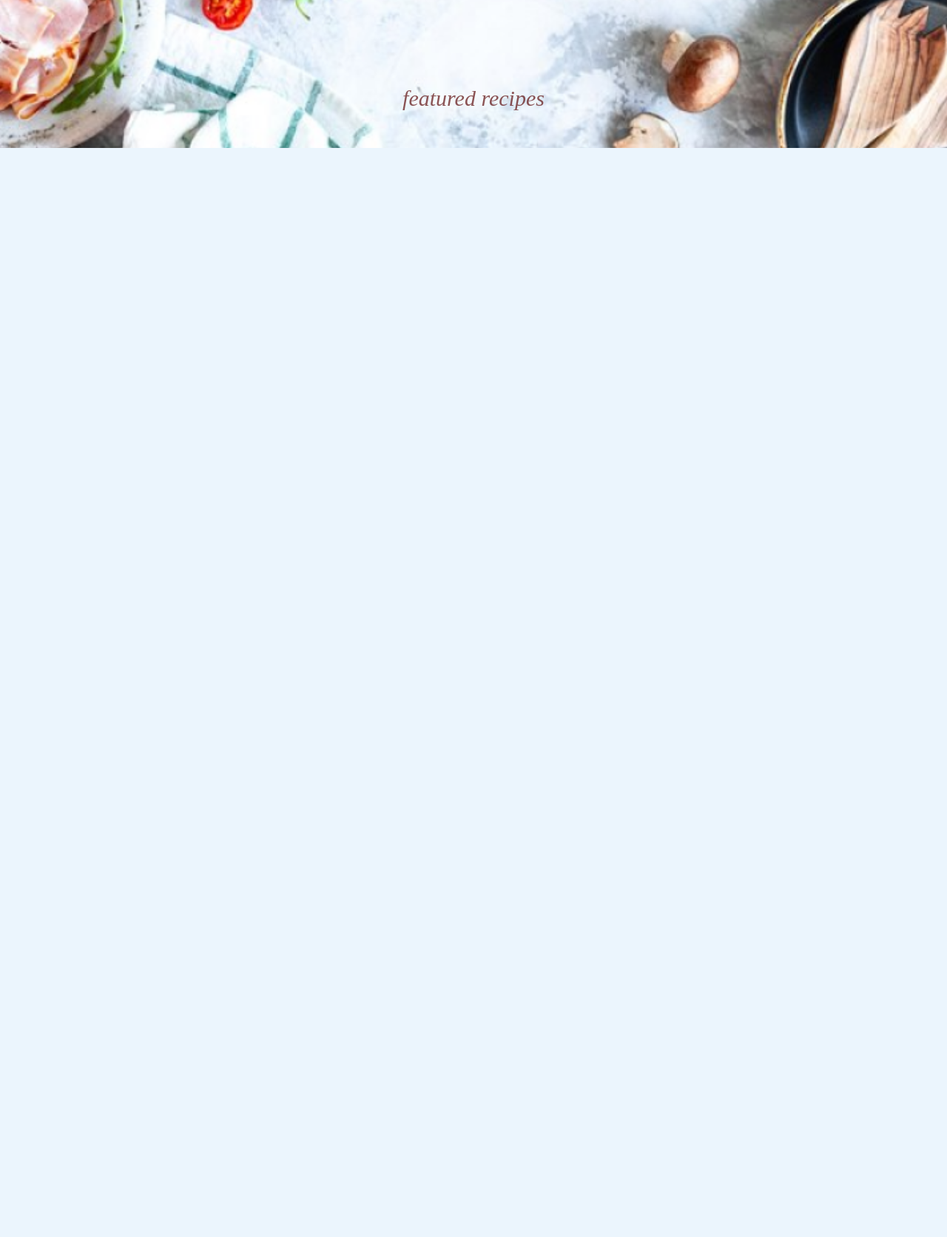
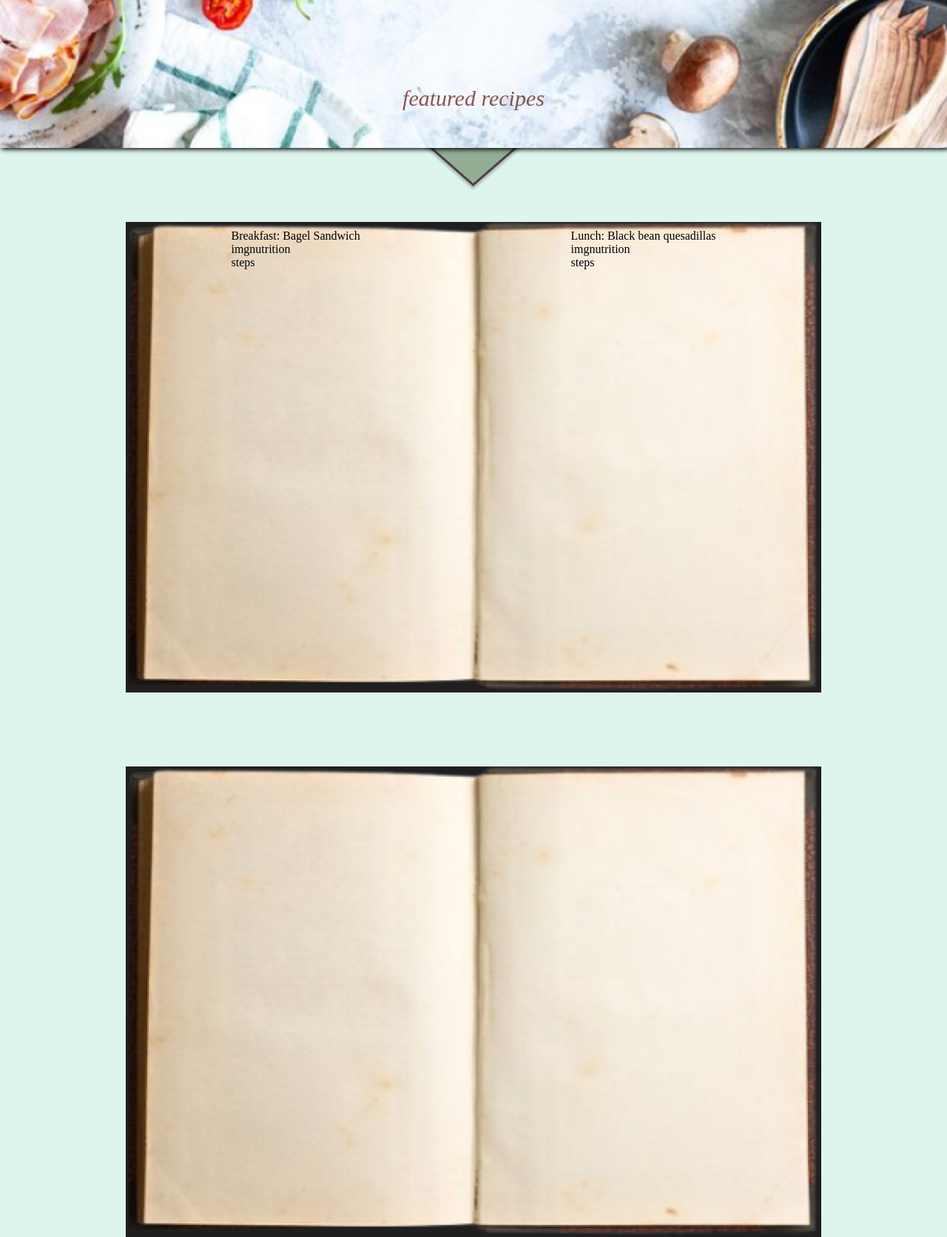
Before and after one commit to williams-esthera/BigBytesCo, a PHP site: page / in a window 1280 px wide. Shown: the part 600-2272 px from the top of the page at 74% size. Before the commit the page ends 800 px from the top, so only its background shows below. Run offline with PHP 8.4, Linux system fonts and the light colour scheme.

Commit message:
Recipe book layout

```diff
--- a/project1/index.css
+++ b/project1/homepage.css
@@ -18,21 +18,21 @@ html, body {
 /* Background */
 #homepage-background {
     /* Image quality is poor for some reason, can't find a fix for it */
-    position: fixed;
+    position: absolute;
     width: 100%;
     height: 100%;
 
     background-image: url('./images/homepageBackground.png');
     background-repeat: no-repeat;
+    background-position: center;
     background-size: cover;
-    background-position: center;
 
     transform: scaleY(-1);
-    z-index: -1;
+    z-index: -2;
 }
 
 /* Homepage containers */
-#container {
+#homepage-container {
     width: 100%;
     height: 100%;
 
@@ -40,6 +40,10 @@ html, body {
     flex-direction: column;
     justify-content: space-between;
     align-items: center;
+
+    z-index: -1;
+
+    box-shadow: 2px 2px 6px;
 }
 
 /* Homepage login */
--- a/project1/index.html
+++ b/project1/index.html
@@ -2,12 +2,14 @@
 <html lang="en">
     <head>
         <title>Recipe</title>
-        <link rel="stylesheet" href="./index.css">
+        <link rel="stylesheet" href="./homepage.css">
+        <link rel="stylesheet" href="./recipe.css">
     </head>
     <body>
+        <!-- Homepage -->
         <div id="homepage-background"></div>
 
-        <div id="container">
+        <div id="homepage-container">
             <div class="login">
                 <button>
                     <img src="./images/login.png">
@@ -16,7 +18,6 @@
 
             <div class="homepage-holder">
                 <div class="homepage-title">
-                    <!-- Homepage -->
                     <div>H</div>
                     <div>o</div>
                     <div>m</div>
@@ -36,5 +37,46 @@
             <div class="homepage-footer">featured recipes</div>
         </div>
 
+        <!-- Recipes -->
+        <div class="triangle">
+            <img src="./images/Polygon 1.png" />
+        </div>
+        <div id="recipe-container">
+            <div class="recipe-book">
+                <div class="left-page">
+                    <div class="recipe-title">
+                        Breakfast: Bagel Sandwich
+                    </div>
+                    <div class="recipe-top">
+                        <div class="recipe-image">
+                            img
+                        </div>
+                        <div class="recipe-nutrition">nutrition</div>
+                    </div>
+                    <div class="recipe-steps">
+                        steps
+                    </div>
+                </div>
+                <div class="right-page">
+                    <div class="recipe-title">
+                        Lunch: Black bean quesadillas
+                    </div>
+                    <div class="recipe-top">
+                        <div class="recipe-image">
+                            img
+                        </div>
+                        <div class="recipe-nutrition">nutrition</div>
+                    </div>
+                    <div class="recipe-steps">
+                        steps
+                    </div>
+                </div>
+            </div>
+            <div class="recipe-book"></div>
+
+
+        </div>
+
+
     </body>
 </html>
--- /dev/null
+++ b/project1/recipe.css
@@ -0,0 +1,56 @@
+
+/* Triangle */
+.triangle {
+    width: 100%;
+
+    display: flex;
+    justify-content: center;
+
+    z-index: -3;
+    position: relative;
+}
+
+.triangle > img {
+    position: absolute;
+    bottom: -60px;
+}
+
+/* Recipe container */
+#recipe-container {
+    position: relative;
+    width: 100%;
+
+    display: flex;
+    flex-direction: column;
+    align-items: center;
+
+    background-color: rgb(221, 245, 237);
+    z-index: -4;
+}
+
+/* Recipe book */
+.recipe-book {
+    background-image: url('./images/recipe_bookv2.PNG');
+    background-repeat: no-repeat;
+    background-position: center;
+    background-size: cover;
+
+    min-height: 636px;
+    width: 940px;
+    margin-top: 100px;
+
+    display: flex;
+    justify-content: space-around;
+}
+
+.recipe-title {
+    margin-top: 10px;
+}
+
+.left-page {
+
+}
+
+.recipe-top {
+    display: flex;
+}
```
Also changed, not shown: project1/images/Polygon 1.png (added), project1/images/recipe_book.png (added), project1/images/recipe_bookv2.PNG (added).
